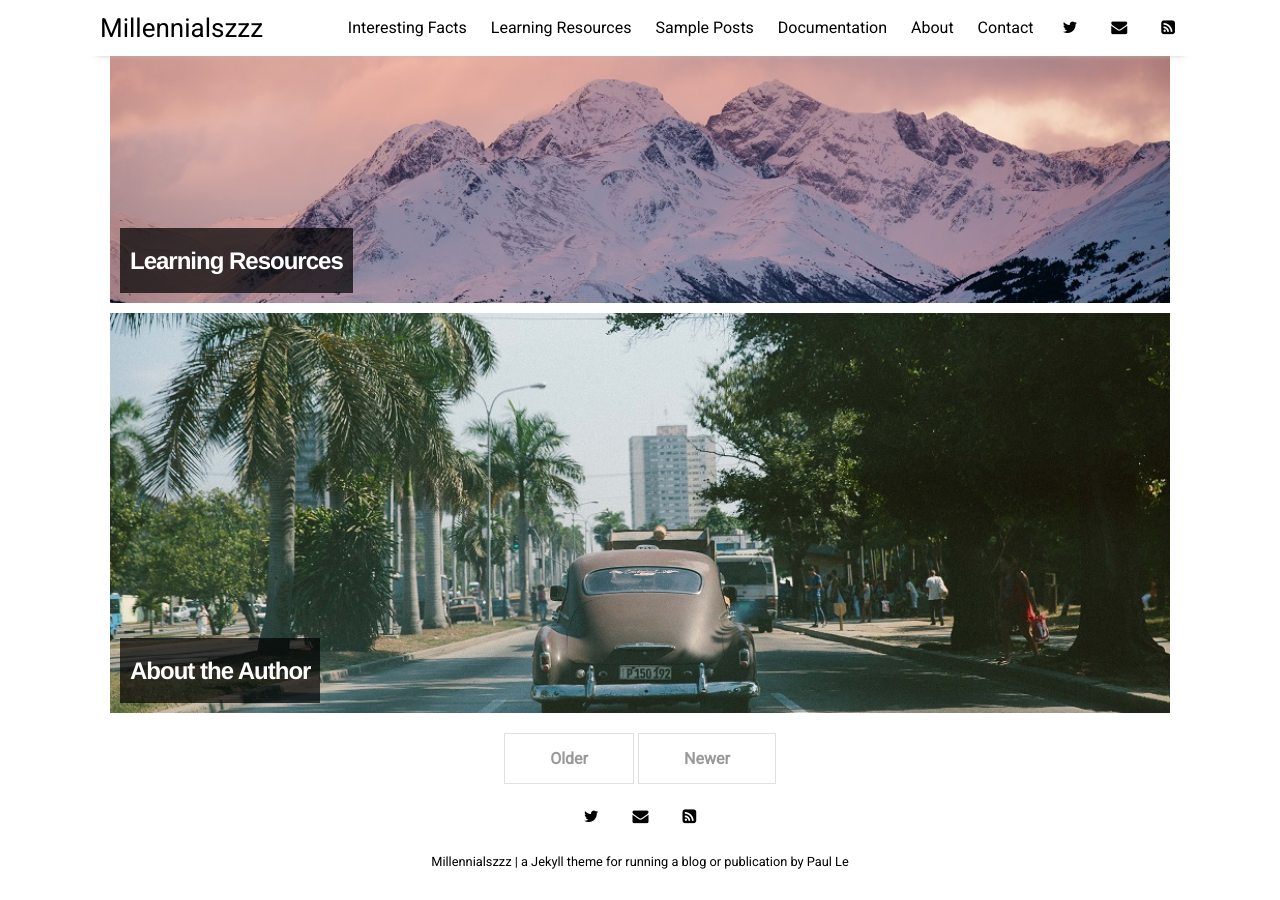
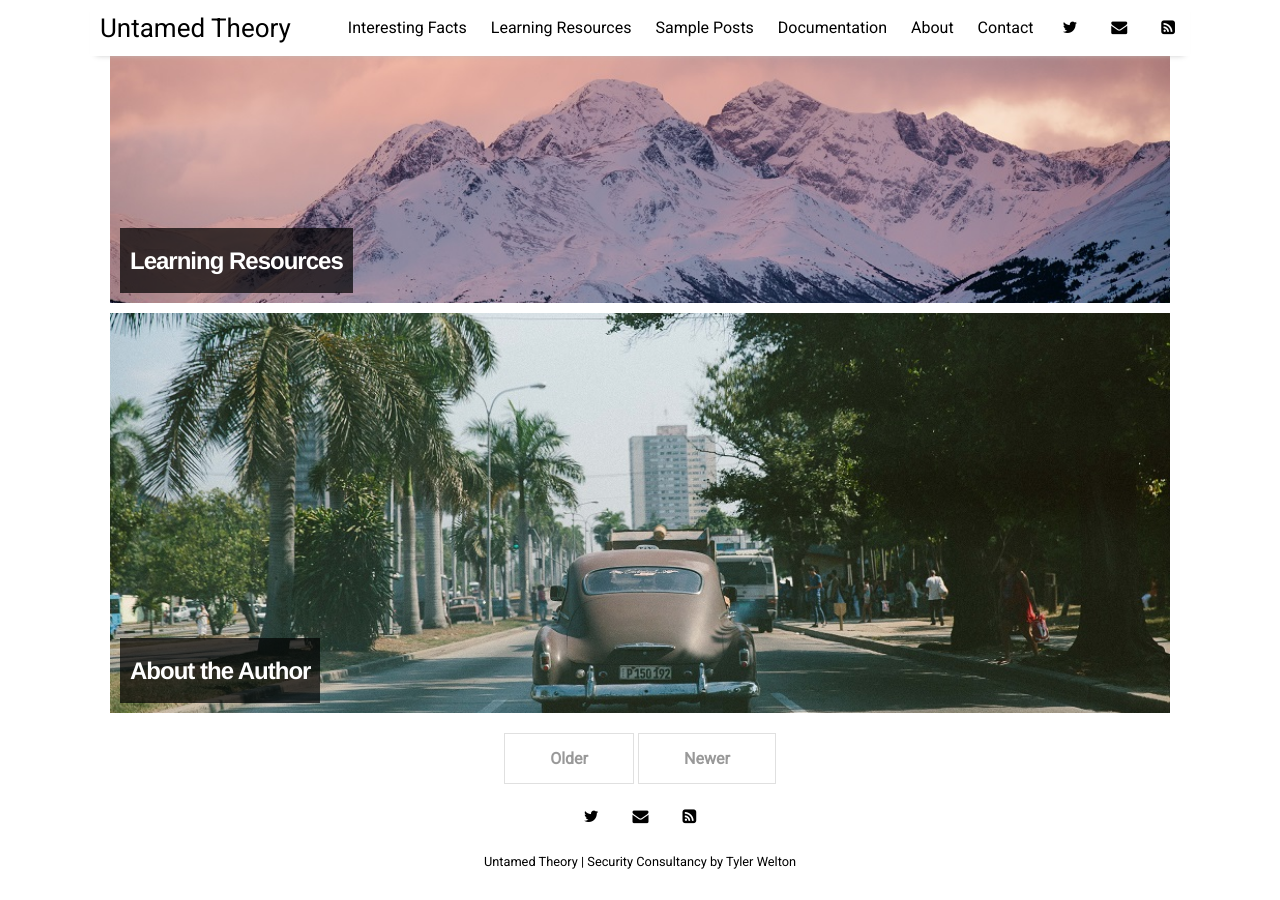
Before and after one commit to spaceB0x/spaceB0x.github.io, a Jekyll site: the page built from index.html, in a window 1280 px wide and 900 px high, scrolled down 1398 px. Built offline with Jekyll 4.4.1, drawn with Linux system fonts in a browser that asks for light colours; nearby versions of some CDN libraries; the list of posts is cut into pages by our own code.

Commit message:
Change Title

```diff
--- a/_config.yml
+++ b/_config.yml
@@ -14,9 +14,9 @@ sass:
   style: :nested
 
 # Customise atom feed settings (this is where Jekyll-Feed gets configuration information)
-title:		           "Millennialszzz"
-description:	       "a Jekyll theme for running a blog or publication"
-author:              "Paul Le"
+title:		           "Untamed Theory"
+description:	       "Security Consultancy"
+author:              "Tyler Welton"
 
 # RSS 2.0 can be used instead of Atom by uncommenting following two lines
 #feed:
```
